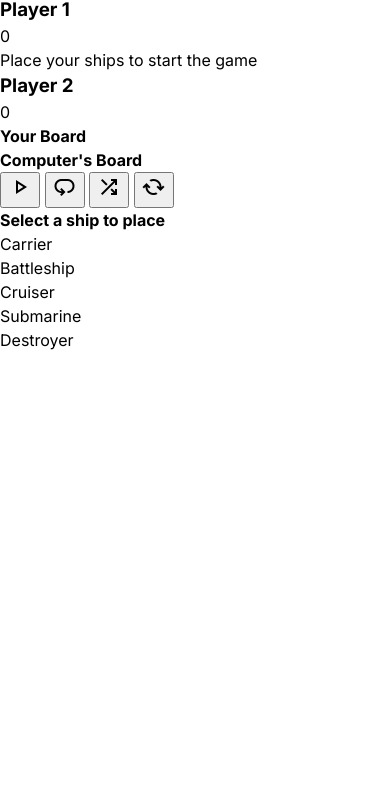
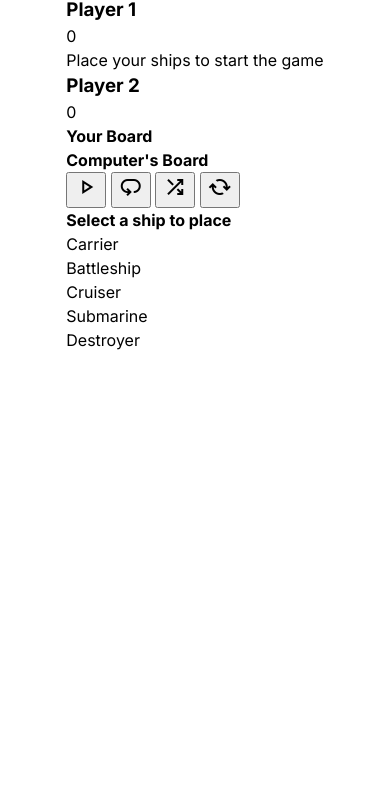
Before and after one commit to zunemoe/top-battleship, a website built with webpack: page src/template.html in a window 390 px wide. Shown: the part 52-844 px from the top of the page. Built offline with nearby package versions, Linux system fonts and the light colour scheme; a web font is replaced by a local one.

Commit message:
refactor: clean up CSS imports and adjust layout styles; optimize game UI responsiveness

```diff
--- a/src/modules/game/game.css
+++ b/src/modules/game/game.css
@@ -1,4 +1,6 @@
 #game-container {
+    max-width: 1200px;
+    width: 100%;
     display: grid;
     grid-template-columns: 1fr auto;
     grid-template-rows: auto auto 1fr auto;
@@ -7,7 +9,7 @@
 .game-title {
     grid-column: span 2;
     text-align: center;
-    padding: var(--spacing-l);
+    padding: var(--spacing-s);
     font-size: var(--font-size-xl);
     color: var(--color-blue-dark);
     background-color: var(--color-off-white);
@@ -23,7 +25,7 @@
     display: flex;
     justify-content: space-evenly;
     align-items: center;
-    padding: var(--spacing-m);
+    padding: var(--spacing-s);
     background-color: var(--color-off-white);
 }
 
@@ -100,6 +102,11 @@
     cursor: not-allowed;
 }
 
+.game-controls .material-symbols-outlined {
+    padding: 0;
+    margin: 0;
+    vertical-align: middle;
+}
 .ship-inventory {
     grid-column: span 2;
     display: flex;
@@ -126,8 +133,8 @@
     border: 1px solid var(--color-black);
     border-radius: 5px;
     cursor: pointer;
-    padding: var(--spacing-xs) var(--spacing-m);
-    gap: var(--spacing-xs);
+    padding: 4px var(--spacing-s);
+    gap: 2px;
 }
 
 .ship-item:hover {
--- a/src/styles/base.css
+++ b/src/styles/base.css
@@ -1,6 +1,11 @@
 @import 'reset.css';
 
 @import 'variables.css';
+
+body {
+    display: flex;
+    justify-content: center;
+}
 
 h1 {
     font-family: var(--font-family-primary);
```
Also changed, not shown: src/index.js (+0 -8 lines).
